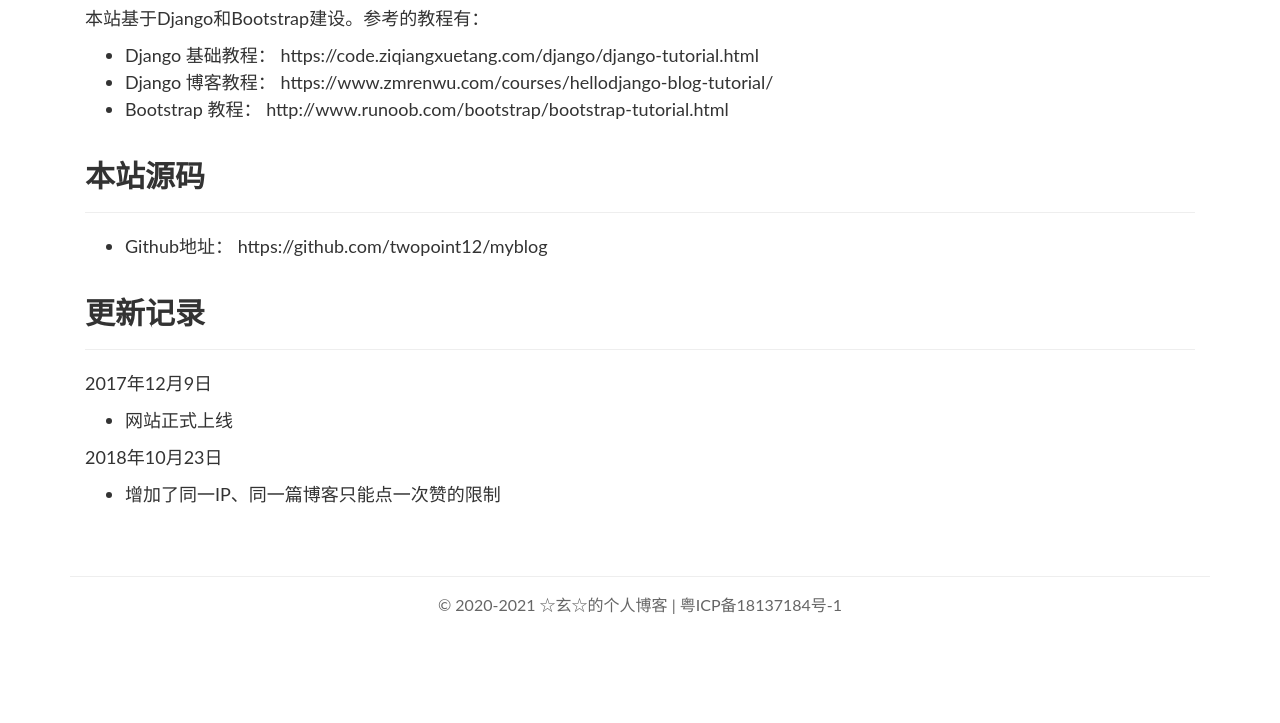
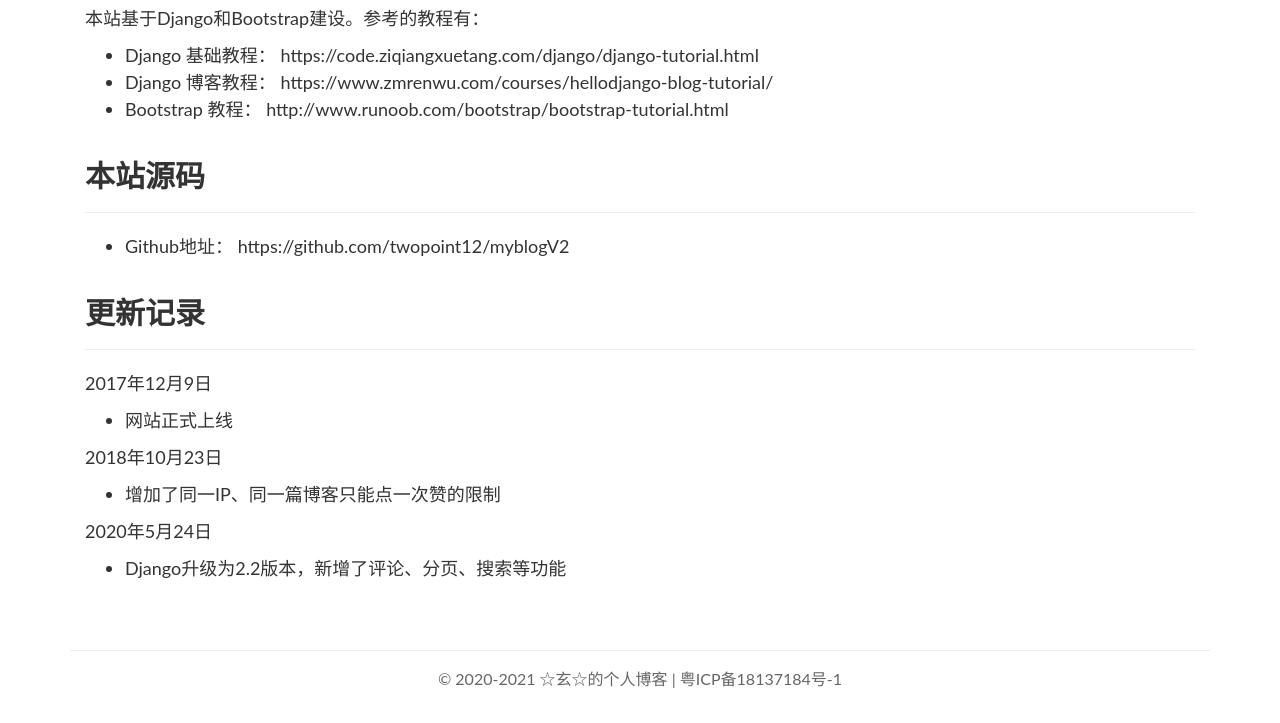
Before and after one commit to twopoint12/myblogV2, a Django app: page /about_site/ in a window 1280 px wide. Shown: the part 580-1303 px from the top of the page. Before the commit the page ends 1194 px from the top, so only its background shows below. Run offline with Django 3.2, Linux system fonts and the light colour scheme; some libraries are stand-ins or nearby versions.

Commit message:
update about_site.html

```diff
--- a/templates/blog/about_site.html
+++ b/templates/blog/about_site.html
@@ -52,8 +52,8 @@
         <ul>
           <li>
             Github地址：
-            <a href="https://github.com/twopoint12/myblog" target="_blank">
-              https://github.com/twopoint12/myblog
+            <a href="https://github.com/twopoint12/myblogV2" target="_blank">
+              https://github.com/twopoint12/myblogV2
             </a>
           </li>
         </ul>
@@ -74,6 +74,12 @@
           <li>增加了同一IP、同一篇博客只能点一次赞的限制</li>
         </ul>
         </p>
+        <p>
+          2020年5月24日
+        <ul>
+          <li>Django升级为2.2版本，新增了评论、分页、搜索等功能</li>
+        </ul>
+        </p>
       </div>
     </article>
   </div>
```
